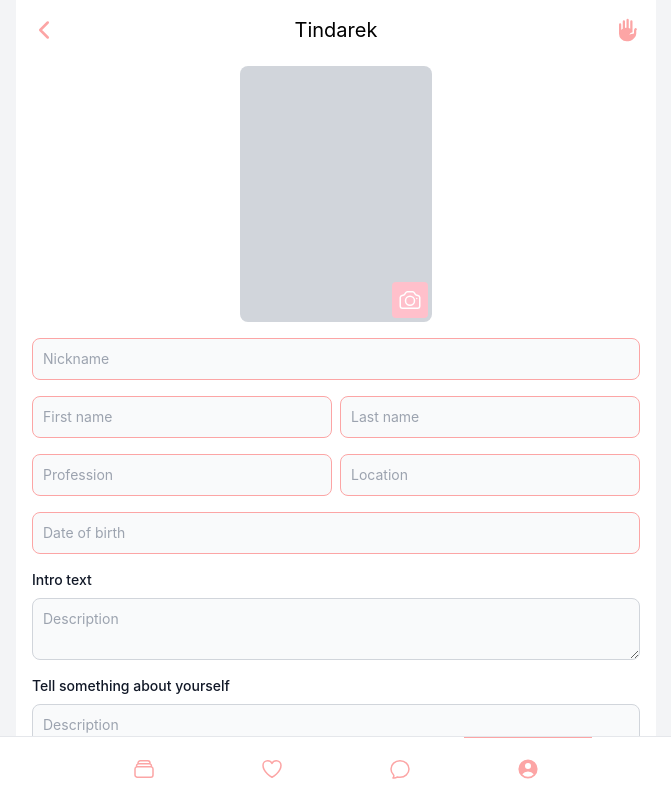
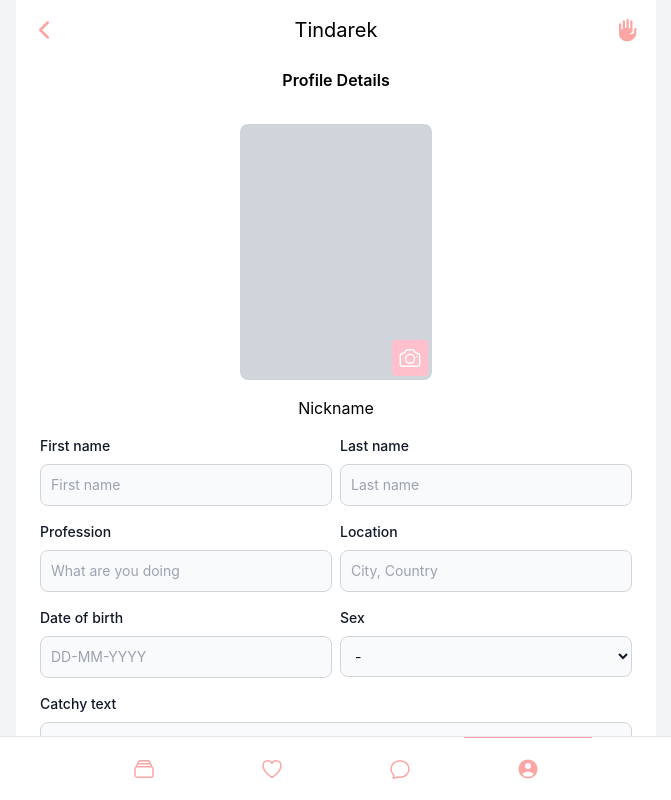
Before and after one commit to ArexSpeed/tindarek, a React (Vite) app: page /profile in a window 1280 px wide. Shown: the whole page, without its empty margins (304-975 px from the left). Built offline with nearby package versions, Linux system fonts and the light colour scheme.

Commit message:
fix scrolling on pages

```diff
--- a/src/components/Layout.tsx
+++ b/src/components/Layout.tsx
@@ -5,7 +5,7 @@
 export const Layout = ({ children }: { children: React.ReactNode }) => {
   return (
     <div className="flex items-center justify-center w-screen h-screen bg-gray-100">
-      <div className="w-full h-full min-h-screen max-w-[640px] flex flex-col justify-start items-center bg-white text-black overflow-scroll">
+      <div className="w-full h-full min-h-screen max-w-[640px] flex flex-col justify-start items-center bg-white text-black overflow-auto">
         <TopBar />
         {children}
         <Navigation />
--- a/src/pages/AccountDetails.tsx
+++ b/src/pages/AccountDetails.tsx
@@ -1,4 +1,3 @@
-import React from "react";
 import { useParams } from "react-router-dom";
 import { Layout } from "../components/Layout";
 import users from "../data/users.json";
@@ -13,7 +12,7 @@
   const age = new Date().getFullYear() - +user.dateOfBirth.slice(6, 12);
   return (
     <Layout>
-      <div className="flex flex-col items-start justify-start w-full h-full">
+      <div className="flex flex-col items-start justify-start w-full h-full mb-16">
         <div className="relative">
           <img src={user?.imageSrc} className="w-full" />
           <button className="absolute flex items-center justify-center bg-red-500 rounded-full right-2 -bottom-4 w-14 h-14">
--- a/src/pages/Matches.tsx
+++ b/src/pages/Matches.tsx
@@ -1,4 +1,3 @@
-import React from "react";
 import { Layout } from "../components/Layout";
 import { useAppSelector } from "../context/store";
 import { selectedMatchUsers } from "../context/slices/matchSlice";
@@ -10,7 +9,7 @@
 
   return (
     <Layout>
-      <div className="flex flex-col items-center justify-start w-full h-full gap-4 p-2">
+      <div className="flex flex-col items-center justify-start w-full h-full gap-4 p-2 pb-4 overflow-auto">
         <MatchTop />
         <div className="grid items-start justify-start w-full h-auto grid-cols-2 gap-2">
           {matches.map((user) => (
@@ -18,6 +17,7 @@
           ))}
         </div>
       </div>
+      <div className="w-full h-16 bg-transparent" />
     </Layout>
   );
 };
--- a/src/pages/Profile.tsx
+++ b/src/pages/Profile.tsx
@@ -1,4 +1,4 @@
-import React, { ChangeEvent, useRef, useState } from "react";
+import { ChangeEvent, useRef, useState } from "react";
 import { Layout } from "../components/Layout";
 import { CameraIcon } from "../components/Icons";
 
@@ -14,12 +14,12 @@
   };
   return (
     <Layout>
-      <div className="flex flex-col items-center justify-start w-full h-full py-24">
+      <div className="flex flex-col items-center justify-start w-full h-full gap-4 p-2 overflow-auto">
         <h2 className="font-semibold">Profile Details</h2>
-        <section className="flex items-center justify-center w-full h-full">
+        <section className="flex items-center justify-center w-full">
           <form
             onSubmit={() => {}}
-            className="flex flex-col items-center w-full gap-4 p-4"
+            className="flex flex-col items-center justify-center w-full gap-4 p-4"
           >
             <div className="flex w-[192px] h-[256px] rounded-lg relative bg-gray-300 overflow-hidden">
               <div className="absolute bottom-0 right-0">
@@ -43,54 +43,92 @@
                 <img src={imagePreview} className="object-fill w-full h-full" />
               )}
             </div>
+            <p>Nickname</p>
+
+            <div className="grid w-full grid-cols-2 gap-2">
+              <div className="w-full">
+                <label className="block mb-2 text-sm font-medium text-gray-900">
+                  First name
+                </label>
                 <input
                   type="text"
-              className="bg-gray-50 border border-red-300 outline-none text-gray-900 text-sm rounded-lg focus:ring-red-500 focus:border-red-500 block w-full p-2.5 "
-              placeholder="Nickname"
-              required
-            />
-            <div className="grid w-full grid-cols-2 gap-2">
-              <input
-                type="text"
-                className="bg-gray-50 border border-red-300 outline-none text-gray-900 text-sm rounded-lg focus:ring-red-500 focus:border-red-500 block w-full p-2.5 "
+                  className="bg-gray-50 border border-gray-300 outline-none text-gray-900 text-sm rounded-lg focus:ring-red-500 focus:border-red-500 block w-full p-2.5 "
                   placeholder="First name"
                   required
                 />
+              </div>
+              <div className="w-full">
+                <label className="block mb-2 text-sm font-medium text-gray-900">
+                  Last name
+                </label>
                 <input
                   type="text"
-                className="bg-gray-50 border border-red-300 outline-none text-gray-900 text-sm rounded-lg focus:ring-red-500 focus:border-red-500 block w-full p-2.5 "
+                  className="bg-gray-50 border border-gray-300 outline-none text-gray-900 text-sm rounded-lg focus:ring-red-500 focus:border-red-500 block w-full p-2.5 "
                   placeholder="Last name"
                   required
                 />
               </div>
+            </div>
             <div className="grid w-full grid-cols-2 gap-2">
+              <div className="w-full">
+                <label className="block mb-2 text-sm font-medium text-gray-900">
+                  Profession
+                </label>
                 <input
                   type="text"
-                className="bg-gray-50 border border-red-300 outline-none text-gray-900 text-sm rounded-lg focus:ring-red-500 focus:border-red-500 block w-full p-2.5 "
-                placeholder="Profession"
-                required
-              />
-              <input
-                type="text"
-                className="bg-gray-50 border border-red-300 outline-none text-gray-900 text-sm rounded-lg focus:ring-red-500 focus:border-red-500 block w-full p-2.5 "
-                placeholder="Location"
+                  className="bg-gray-50 border border-gray-300 outline-none text-gray-900 text-sm rounded-lg focus:ring-red-500 focus:border-red-500 block w-full p-2.5 "
+                  placeholder="What are you doing"
                   required
                 />
               </div>
+              <div className="w-full">
+                <label className="block mb-2 text-sm font-medium text-gray-900">
+                  Location
+                </label>
                 <input
                   type="text"
-              className="bg-gray-50 border border-red-300 outline-none text-gray-900 text-sm rounded-lg focus:ring-red-500 focus:border-red-500 block w-full p-2.5 "
-              placeholder="Date of birth"
+                  className="bg-gray-50 border border-gray-300 outline-none text-gray-900 text-sm rounded-lg focus:ring-red-500 focus:border-red-500 block w-full p-2.5 "
+                  placeholder="City, Country"
+                  required
                 />
+              </div>
+            </div>
+            <div className="grid w-full grid-cols-2 gap-2">
               <div className="w-full">
                 <label className="block mb-2 text-sm font-medium text-gray-900">
-                Intro text
+                  Date of birth
+                </label>
+                <input
+                  type="text"
+                  className="bg-gray-50 border border-gray-300 outline-none text-gray-900 text-sm rounded-lg focus:ring-red-500 focus:border-red-500 block w-full p-2.5 "
+                  placeholder="DD-MM-YYYY"
+                />
+              </div>
+              <div className="w-full">
+                <label className="block mb-2 text-sm font-medium text-gray-900">
+                  Sex
+                </label>
+                <select
+                  id="sex"
+                  className="bg-gray-50 border border-gray-300 outline-none text-gray-900 text-sm rounded-lg focus:ring-red-500 focus:border-red-500 block w-full p-2.5 "
+                >
+                  <option>-</option>
+                  <option>Yes</option>
+                  <option>No</option>
+                  <option>Male</option>
+                  <option>Female</option>
+                </select>
+              </div>
+            </div>
+            <div className="w-full">
+              <label className="block mb-2 text-sm font-medium text-gray-900">
+                Catchy text
               </label>
               <textarea
                 id="message"
                 rows={2}
                 className="block p-2.5 w-full text-sm text-gray-900 bg-gray-50 rounded-lg border border-gray-300 focus:ring-red-200 focus:border-red-200 "
-                placeholder="Description"
+                placeholder="You're my future"
               ></textarea>
             </div>
             <div className="w-full">
@@ -113,6 +151,7 @@
           </form>
         </section>
       </div>
+      <div className="w-full h-16 bg-transparent" />
     </Layout>
   );
 };
```
Lines whose indentation alone changed are shown as unchanged.
